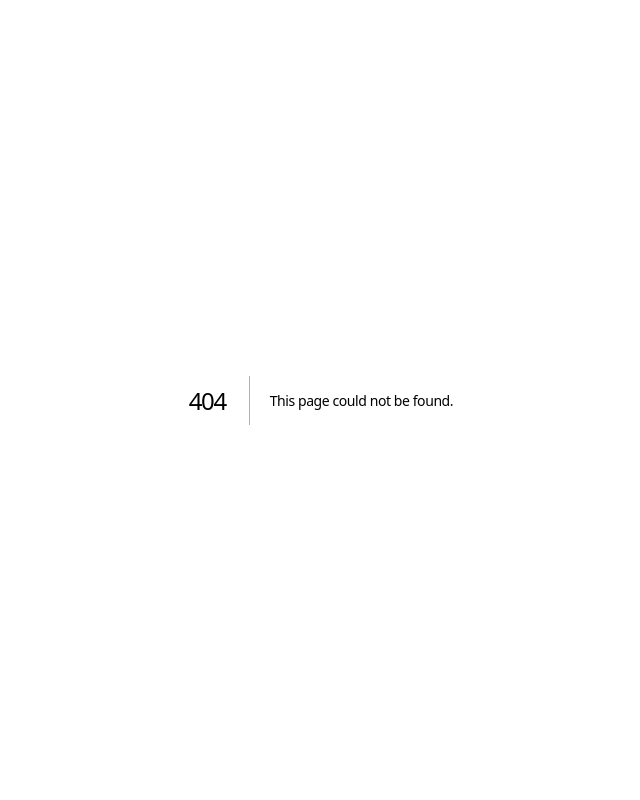
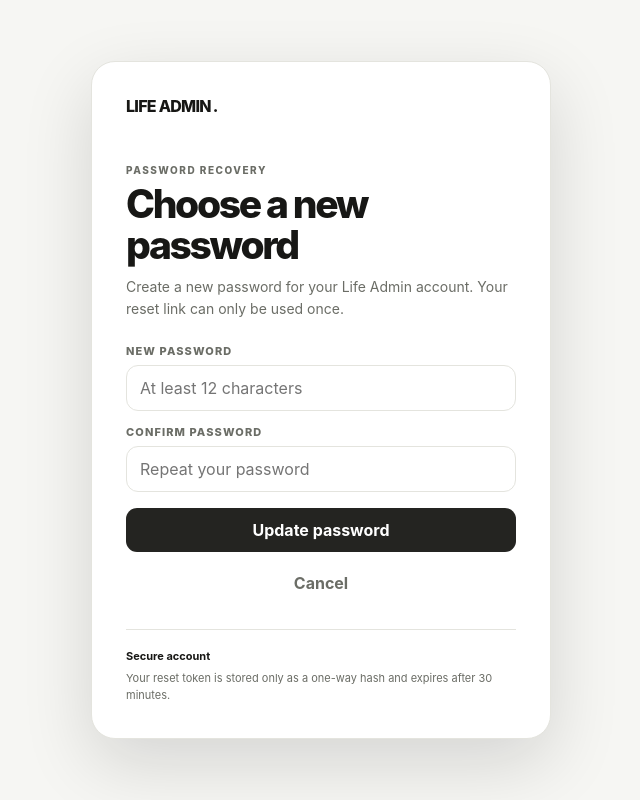
Before and after one commit to MihailKanev01/life-admin, a Next.js app: page /reset-password in a window 1280 px wide. Before the commit this address had no page. Shown: the whole page, without its empty margins (319-959 px from the left). Built offline with nearby package versions, Linux system fonts and the light colour scheme.

Commit message:
feat: add password reset page

```diff
--- /dev/null
+++ b/app/reset-password/page.tsx
@@ -0,0 +1,71 @@
+"use client";
+
+import {useEffect,useState} from "react";
+import {resetPassword} from "../api-client";
+
+export default function ResetPasswordPage(){
+ const [token,setToken]=useState("");
+ const [password,setPassword]=useState("");
+ const [confirmPassword,setConfirmPassword]=useState("");
+ const [busy,setBusy]=useState(false);
+ const [error,setError]=useState("");
+ const [notice,setNotice]=useState("");
+
+ useEffect(()=>{
+  const value=new URLSearchParams(window.location.search).get("token")||"";
+  setToken(value);
+ },[]);
+
+ const submit=async()=>{
+  setError("");
+  setNotice("");
+  if(!token){
+   setError("This reset link is invalid or has expired.");
+   return;
+  }
+  if(password.length<12){
+   setError("Use a password with at least 12 characters.");
+   return;
+  }
+  if(password!==confirmPassword){
+   setError("Passwords do not match.");
+   return;
+  }
+
+  setBusy(true);
+  try{
+   const result=await resetPassword({token,password});
+   setNotice(result.message);
+  }catch(caught){
+   setError(caught instanceof Error?caught.message:"Could not update your password.");
+  }finally{
+   setBusy(false);
+  }
+ };
+
+ return <main className="auth-shell">
+  <div className="auth-card">
+   <div className="auth-brand">LIFE ADMIN<span>.</span></div>
+   <div className="auth-copy">
+    <p className="eyebrow">Password recovery</p>
+    <h1>Choose a new password</h1>
+    <p>Create a new password for your Life Admin account. Your reset link can only be used once.</p>
+   </div>
+   <label className="auth-field">
+    <span>New password</span>
+    <input value={password} onChange={event=>setPassword(event.target.value)} placeholder="At least 12 characters" type="password" autoComplete="new-password"/>
+   </label>
+   <label className="auth-field">
+    <span>Confirm password</span>
+    <input value={confirmPassword} onChange={event=>setConfirmPassword(event.target.value)} placeholder="Repeat your password" type="password" autoComplete="new-password"/>
+   </label>
+   {error&&<div className="auth-error" role="alert">{error}</div>}
+   {notice&&<div className="auth-notice" role="status">{notice}</div>}
+   {notice
+    ?<button className="dark full auth-submit" onClick={()=>{window.location.href="/";}}>Back to sign in</button>
+    :<button className="dark full auth-submit" disabled={busy} onClick={submit}>{busy?"Please wait…":"Update password"}</button>}
+   <button className="text full" disabled={busy} onClick={()=>{window.location.href="/";}}>Cancel</button>
+   <div className="auth-note"><strong>Secure account</strong><span>Your reset token is stored only as a one-way hash and expires after 30 minutes.</span></div>
+  </div>
+ </main>;
+}
```
